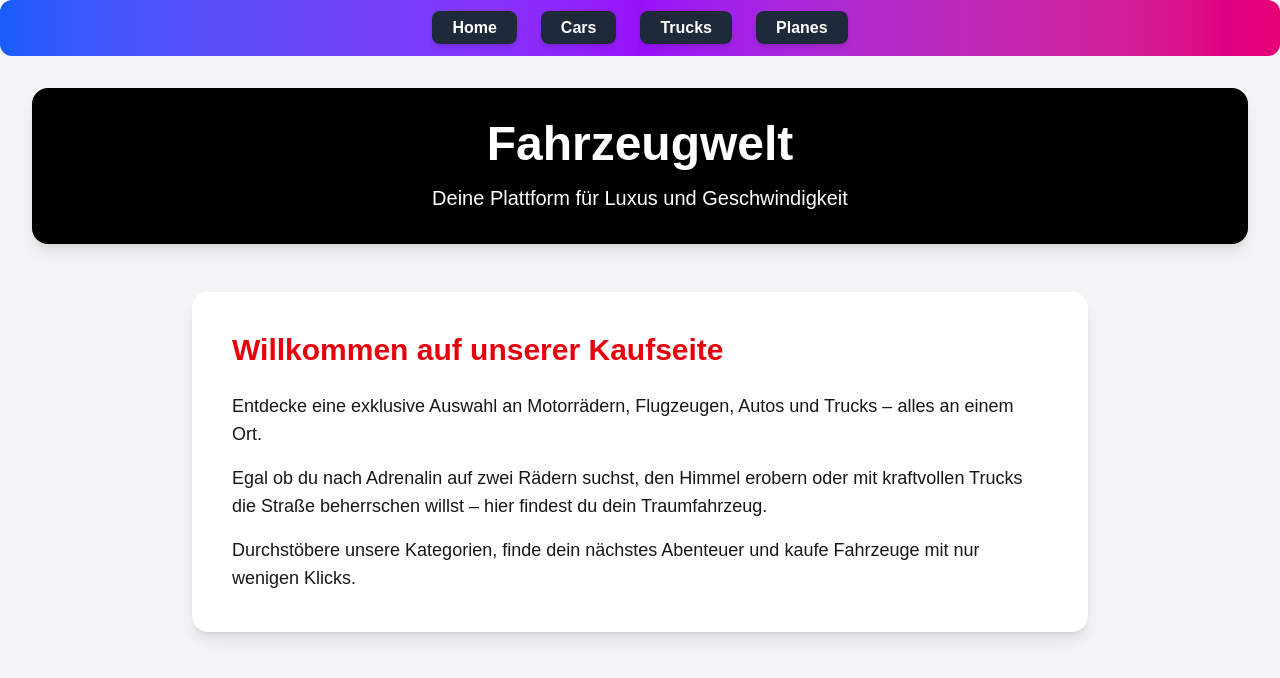
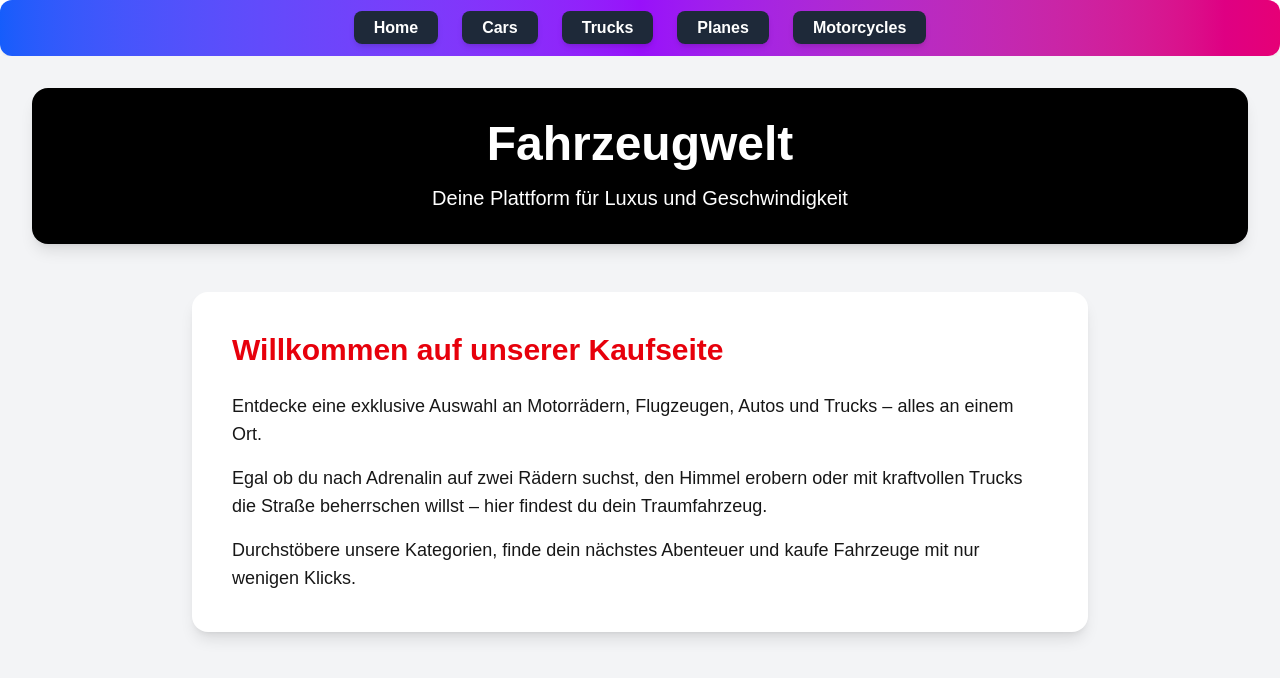
Before and after one commit to julianegg/react5cwi, a Next.js app: page / in a window 1280 px wide. Shown: the top 678 px of the page. Built offline with nearby package versions, Linux system fonts and the light colour scheme.

Commit message:
fixed menu

```diff
--- a/src/app/components/menu.tsx
+++ b/src/app/components/menu.tsx
@@ -43,6 +43,15 @@ export default function Menu() {
             Planes
           </Link>
         </li>
+        <li>
+          <Link
+            className="px-5 py-2 text-white font-semibold rounded-lg transition duration-300
+                        bg-gray-800 bg-opacity-40 hover:bg-white hover:text-gray-900 shadow-md"
+            href="/motorcycles"
+          >
+            Motorcycles
+          </Link>
+        </li>
       </ul>
     </nav>
   );
```
